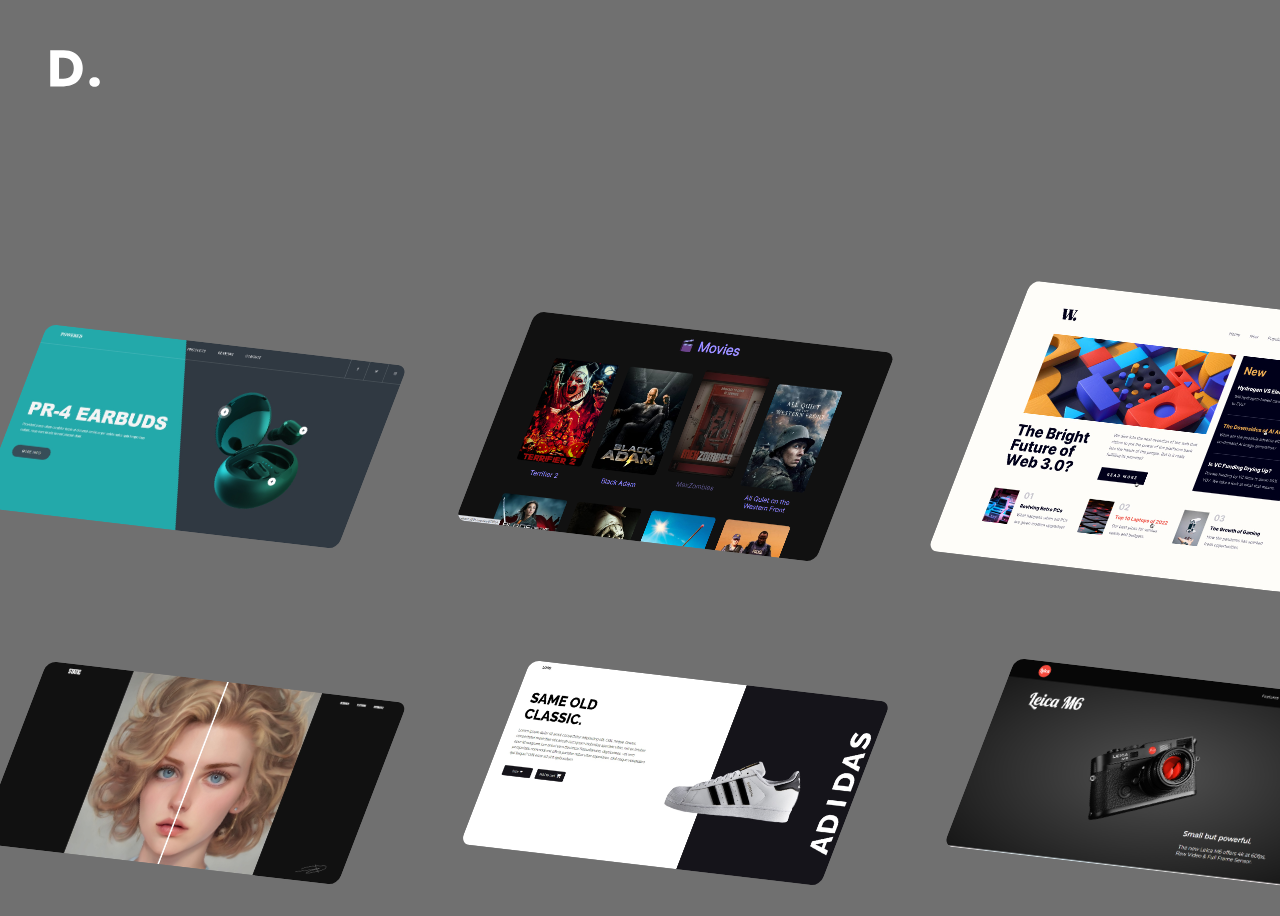
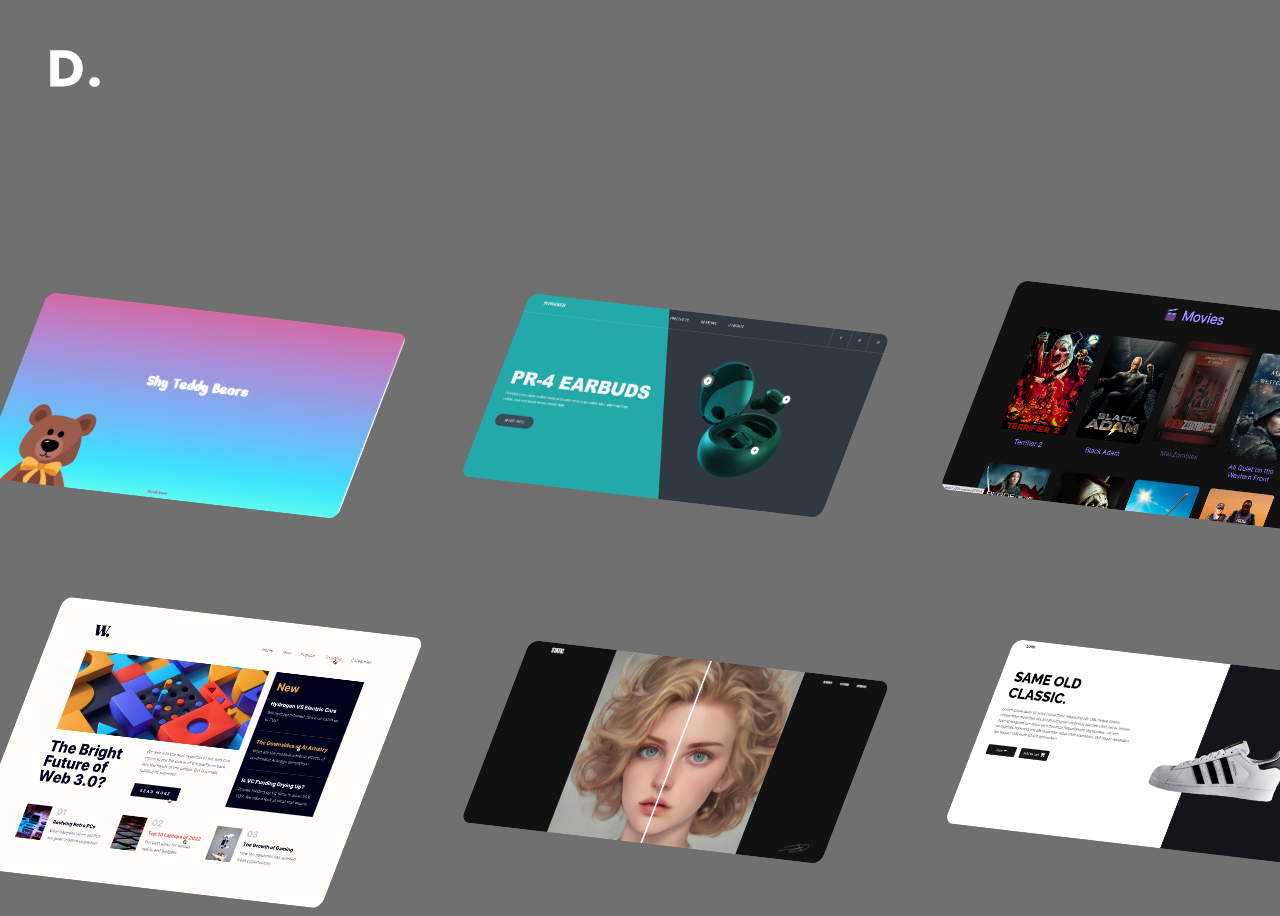
Before and after one commit to sicmylife/Halo-portfolio, a plain HTML site: page portfolio.html in a window 1280 px wide. Shown: the top 916 px of the page. Drawn offline with nearby package versions, Linux system fonts and the light colour scheme.

Commit message:
fithyone commit

```diff
--- a/portfolio.html
+++ b/portfolio.html
@@ -22,10 +22,15 @@
 
       <div class="grid">
         <a
-        href="https://remarkable-kulfi-6663df.netlify.app/"
+        href="https://shyteddybears.netlify.app/"
         data-depth="0.2"
-        ><img src="./images/earbubs.jpg" alt="" srcset=""
+        ><img src="./images/bears.png" alt="" srcset=""
       /></a>
+      <a
+      href="https://remarkable-kulfi-6663df.netlify.app/"
+      data-depth="0.2"
+      ><img src="./images/earbubs.jpg" alt="" srcset=""
+    /></a>
         <a
           href="https://bespoke-kulfi-c53b89.netlify.app/"
           data-depth="0.2"
```
Also changed, not shown: images/bears.png (added).
